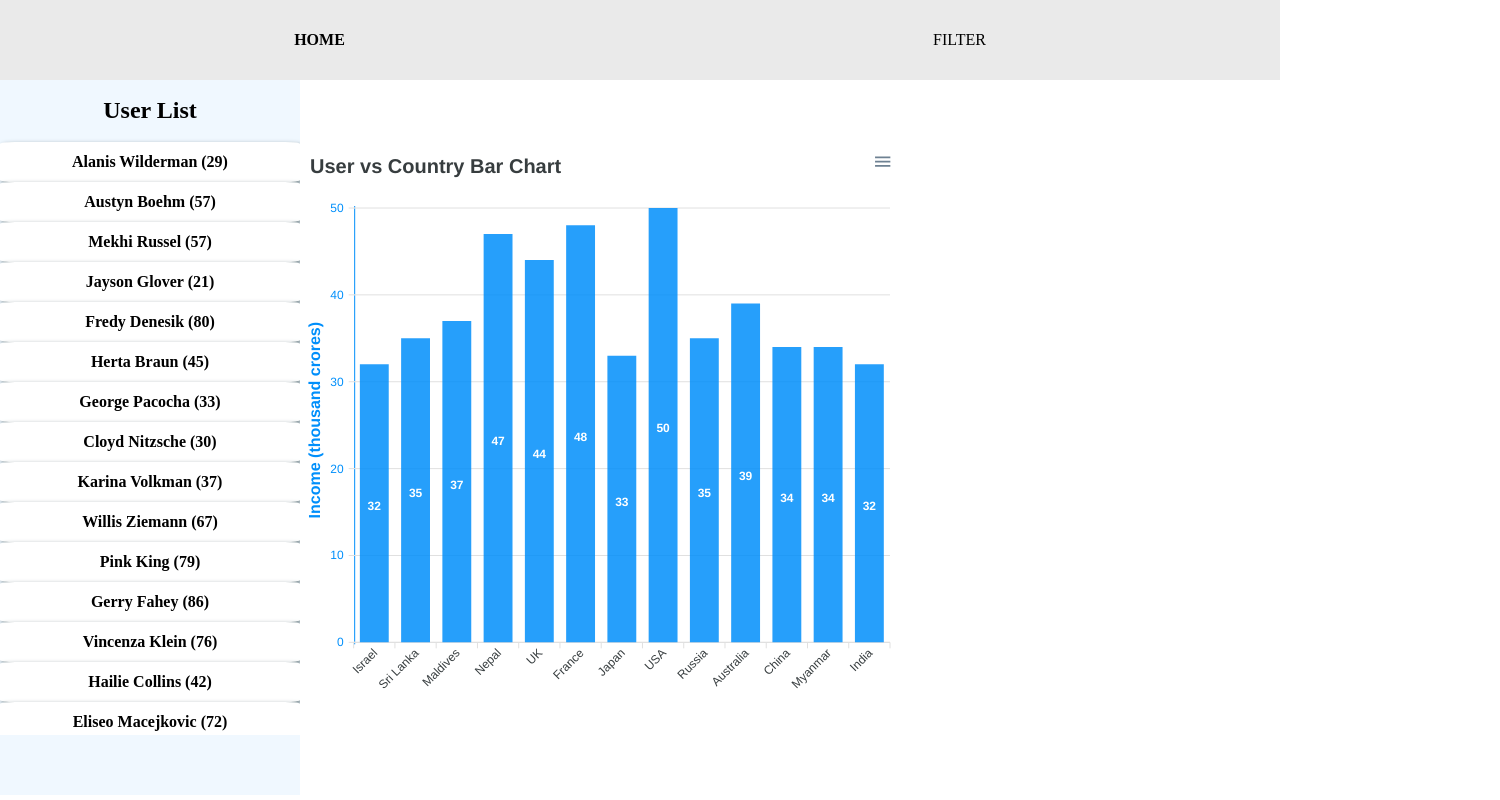
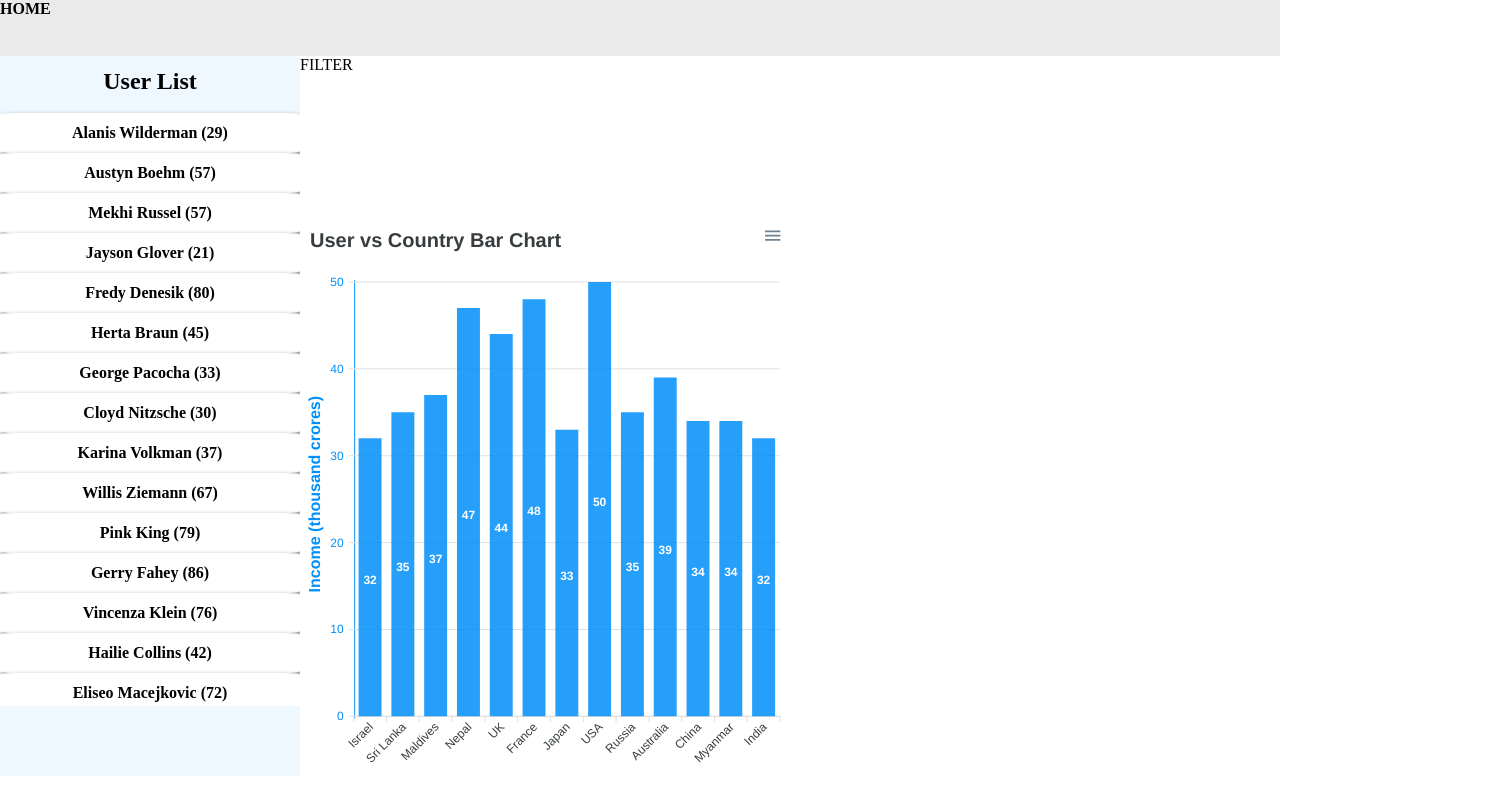
Before and after one commit to nagvanshipawansingh/zethic_assignment, a React (Create React App) app: page / in a window 1280 px wide. Shown: the top 800 px of the page, 1500 px wide, since content can reach past the window. Built offline with nearby package versions, Linux system fonts and the light colour scheme.

Commit message:
update layout

```diff
--- a/src/App.css
+++ b/src/App.css
@@ -1,3 +1,20 @@
+.header {
+  grid-area: header;
+  height: 10vh;
+}
+.sidebar {
+  grid-area: menu;
+  height: 90vh;
+}
 .App_component {
-  display: flex;
+  grid-area: main;
+  height: 90vh;
+  overflow: auto;
 }
+
+.App {
+  display: grid;
+  grid-template-areas:
+    'header header header header header header'
+    'menu main main main main main';
+}
--- a/src/App.js
+++ b/src/App.js
@@ -10,6 +10,7 @@ import { generateUserChartData, generateUserData } from './Redux/dataSlice';
 function App() {
   const dispatch = useDispatch();
   const initialData = useSelector((state) => state.data.initialData);
+
   React.useEffect(() => {
     dispatch(generateUserData(500));
   }, []);
@@ -23,8 +24,8 @@ function App() {
   return (
     <div className="App">
       <Header />
+      <Sidebar />
       <div className="App_component">
-        <Sidebar />
         <Routes>
           <Route path="/" element={<Home />} />
         </Routes>
--- /dev/null
+++ b/src/Hooks/useOnClickOutside.js
@@ -0,0 +1,29 @@
+import React from 'react';
+
+// Ref: https://usehooks.com/useOnClickOutside/
+export function useOnClickOutside(ref, handler) {
+  React.useEffect(
+    () => {
+      const listener = (event) => {
+        // Do nothing if clicking ref's element or descendent elements
+        if (!ref.current || ref.current.contains(event.target)) {
+          return;
+        }
+        handler(event);
+      };
+      document.addEventListener('mousedown', listener);
+      document.addEventListener('touchstart', listener);
+      return () => {
+        document.removeEventListener('mousedown', listener);
+        document.removeEventListener('touchstart', listener);
+      };
+    },
+    // Add ref and handler to effect dependencies
+    // It's worth noting that because passed in handler is a new ...
+    // ... function on every render that will cause this effect ...
+    // ... callback/cleanup to run every render. It's not a big deal ...
+    // ... but to optimize you can wrap handler in useCallback before ...
+    // ... passing it into this hook.
+    [ref, handler]
+  );
+}
--- a/src/Pages/Home.css
+++ b/src/Pages/Home.css
@@ -1,3 +1,3 @@
-.home {
+/* .home {
   flex: 0.8;
-}
+} */
--- a/src/Pages/Home.js
+++ b/src/Pages/Home.js
@@ -3,11 +3,13 @@ import './Home.css';
 import CountryChart from '../component/Chaarts/CountryChart';
 import CarMakerChart from '../component/Chaarts/CarMakerChart';
 import CarAgeChart from '../component/Chaarts/CarAgeChart';
+import Filter from '../component/FilterDropdown/filter';
 
 function Home() {
   return (
     <>
       <div className="home">
+        <Filter />
         <CountryChart />
         <CarMakerChart />
         <CarAgeChart />
--- /dev/null
+++ b/src/component/FilterDropdown/filter.css
@@ -0,0 +1,42 @@
+.filterOptions {
+  width: 10vw;
+  min-width: 60px;
+  background-color: rgb(244, 242, 248);
+  position: absolute;
+  top: 30px;
+  z-index: 9999999;
+  display: flex;
+  flex-direction: column;
+  align-items: center;
+  box-shadow: 0px 5px 10px 0px rgba(0, 0, 0, 0.5);
+  background-color: rgb(243, 239, 239);
+  border-radius: 10px;
+}
+
+.filterInfo {
+  display: flex;
+  flex-direction: column;
+  align-items: center;
+  width: 10vw;
+  margin-top: 7px;
+  border-bottom: 1px solid rgb(156, 154, 154);
+  padding: 10px;
+}
+
+.filterOptionAge {
+  width: 10vw;
+  display: flex;
+  flex-direction: column;
+  align-items: center;
+}
+
+.filterOptionAge > h4 {
+  display: flex;
+  align-items: center;
+  justify-content: center;
+  width: 10vw;
+  padding: 5px;
+  border: 1px solid rgb(193, 190, 190);
+  background-color: rgb(243, 239, 239);
+  border-radius: 10px;
+}
--- /dev/null
+++ b/src/component/FilterDropdown/filter.js
@@ -0,0 +1,65 @@
+import React from 'react';
+import { useOnClickOutside } from '../../Hooks/useOnClickOutside';
+
+const userAgeRange = [
+  {
+    min: 20,
+    max: 30
+  },
+  {
+    min: 31,
+    max: 40
+  },
+  {
+    min: 41,
+    max: 50
+  },
+  {
+    min: 51,
+    max: 60
+  },
+  {
+    min: 61,
+    max: 70
+  },
+  {
+    min: 71,
+    max: 80
+  },
+  {
+    min: 81,
+    max: 90
+  }
+];
+
+const Filter = () => {
+  const [showFilterOption, setShowFilterOption] = React.useState(false);
+  const filterRef = React.useRef();
+  useOnClickOutside(filterRef, () => {
+    setShowFilterOption(false);
+  });
+
+  return (
+    <div className="headerFilter">
+      <div onClick={() => setShowFilterOption(!showFilterOption)}>FILTER</div>
+      {showFilterOption ? (
+        <div className="filterOptions" ref={filterRef}>
+          <div className="filterInfo">
+            <h3>Filter options</h3>
+          </div>
+
+          <div className="filterOptionAge">
+            {userAgeRange.map((range) => {
+              const rangeText = `${range.min} - ${range.max}`;
+              return <div key={rangeText}>{rangeText}</div>;
+            })}
+          </div>
+        </div>
+      ) : (
+        <React.Fragment />
+      )}
+    </div>
+  );
+};
+
+export default Filter;
--- a/src/component/Header.css
+++ b/src/component/Header.css
@@ -1,26 +1,7 @@
 .header {
   width: 100%;
-  height: 10vh;
+  height: 7vh;
   background-color: rgb(234, 234, 234);
-  display: flex;
-  align-items: center;
-  justify-content: space-around;
-  position: fixed;
-  top: 0;
-  left: 0;
-  z-index: 99999;
-  /* position: relative; */
-}
-
-.headerTitle {
-  display: flex;
-  background-color: red;
-}
-
-.charts {
-  width: 100%;
-  display: flex;
-  justify-content: space-around;
 }
 
 .headerHome > a {
@@ -28,51 +9,3 @@
   color: black;
   font-weight: 600;
 }
-
-.headerFilter {
-  cursor: pointer;
-  position: relative;
-}
-
-.filterOptions {
-  width: 10vw;
-  min-width: 60px;
-  background-color: rgb(244, 242, 248);
-  position: absolute;
-  top: 30px;
-  z-index: 9999999;
-  display: flex;
-  flex-direction: column;
-  align-items: center;
-  box-shadow: 0px 5px 10px 0px rgba(0, 0, 0, 0.5);
-  background-color: rgb(243, 239, 239);
-  border-radius: 10px;
-}
-
-.filterInfo {
-  display: flex;
-  flex-direction: column;
-  align-items: center;
-  width: 10vw;
-  margin-top: 7px;
-  border-bottom: 1px solid rgb(156, 154, 154);
-  padding: 10px;
-}
-
-.filterOptionAge {
-  width: 10vw;
-  display: flex;
-  flex-direction: column;
-  align-items: center;
-}
-
-.filterOptionAge > h4 {
-  display: flex;
-  align-items: center;
-  justify-content: center;
-  width: 10vw;
-  padding: 5px;
-  border: 1px solid rgb(193, 190, 190);
-  background-color: rgb(243, 239, 239);
-  border-radius: 10px;
-}
--- a/src/component/Header.js
+++ b/src/component/Header.js
@@ -1,56 +1,13 @@
-import React, { useState, useEffect, useRef } from 'react';
+import React from 'react';
 import './Header.css';
 import { Link } from 'react-router-dom';
 
 function Header() {
-  const [showFilterOption, setShowFilterOption] = useState(false);
-  const filterData = () => {
-    setShowFilterOption(!showFilterOption);
-  };
-
-  const hideUseRef = useRef();
-  useEffect(() => {
-    function handleClickOutside(event) {
-      if (hideUseRef.current && !hideUseRef.current.contains(event.target)) {
-        setShowFilterOption(false);
-      }
-    }
-    // Bind the event listener
-    document.addEventListener('mousedown', handleClickOutside, false);
-    return () => {
-      // Unbind the event listener on clean up
-      document.removeEventListener('mousedown', handleClickOutside, false);
-    };
-  }, []);
   return (
     <div className="header">
-      {/* <div className="headerTitle">
-        <h2>ZETHIC Assignment</h2>
-      </div> */}
       <div className="charts">
         <div className="headerHome">
           <Link to="/">HOME</Link>
-        </div>
-        <div className="headerFilter">
-          <div onClick={() => filterData()}> FILTER</div>
-          {showFilterOption ? (
-            <div className="filterOptions" ref={hideUseRef}>
-              <div className="filterInfo">
-                <h3>Filter options</h3>
-                <p>(User age - range)</p>
-              </div>
-
-              <div className="filterOptionAge">
-                <h4>20 - 30</h4>
-                <h4>31 - 40</h4>
-                <h4>41 - 50</h4>
-                <h4>51 - 60</h4>
-                <h4>61 - 70</h4>
-                <h4>71 - 80</h4>
-                <h4>81 - 90</h4>
-              </div>
-            </div>
-          ) : null}
         </div>
       </div>
     </div>
--- a/src/component/Sidebar.css
+++ b/src/component/Sidebar.css
@@ -1,16 +1,5 @@
 .sidebar {
-  height: 90vh;
-  flex: 0.2;
   background-color: aliceblue;
-  display: flex;
-  align-items: center;
-  /* justify-content: center; */
-  padding-top: 10px;
-  flex-direction: column;
-  position: sticky;
-  top: 75px;
-  left: 0;
-  z-index: 99;
 }
 
 .userList {
--- a/src/component/Sidebar.js
+++ b/src/component/Sidebar.js
@@ -1,10 +1,11 @@
-import React, { useEffect, useRef, useState } from 'react';
+import React, { useRef, useState } from 'react';
 import './Sidebar.css';
 import { useSelector } from 'react-redux';
 import { List } from 'react-virtualized';
 import UserDetails from '../Pages/UserDetails';
 import { useDispatch } from 'react-redux';
 import { userData } from '../Redux/dataSlice';
+import { useOnClickOutside } from '../Hooks/useOnClickOutside';
 
 function Sidebar() {
   const userName = useSelector((state) => state.data.initialData);
@@ -18,20 +19,9 @@ function Sidebar() {
   };
 
   const hideUseRef = useRef();
-  useEffect(() => {
-    function handleClickOutside(event) {
-      if (hideUseRef.current && !hideUseRef.current.contains(event.target)) {
-        setShowdiv(false);
-      }
-    }
-    // Bind the event listener
-    document.addEventListener('mousedown', handleClickOutside, false);
-    return () => {
-      // Unbind the event listener on clean up
-      document.removeEventListener('mousedown', handleClickOutside, false);
-    };
-  }, []);
-
+  useOnClickOutside(hideUseRef, () => {
+    setShowdiv(false);
+  });
   return (
     <>
       <div>
```
Also changed, not shown: .eslintrc.json.
